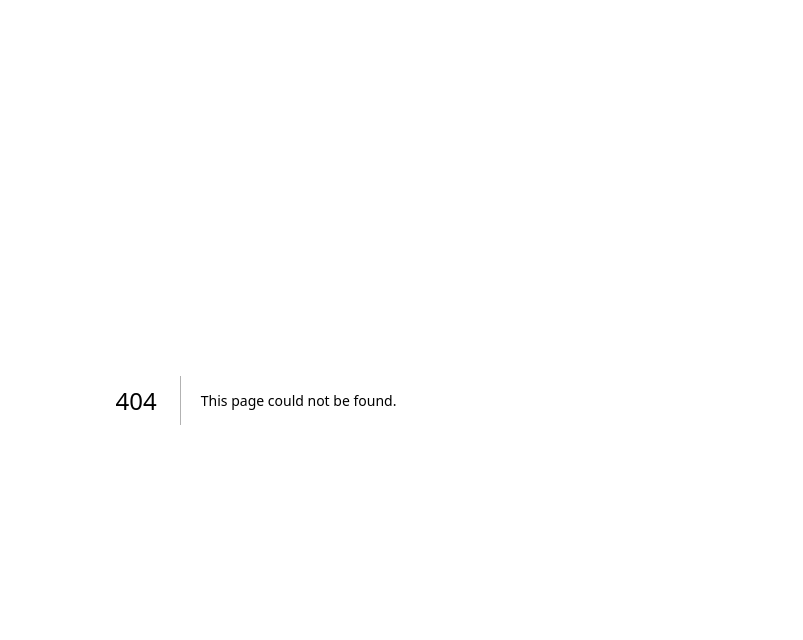
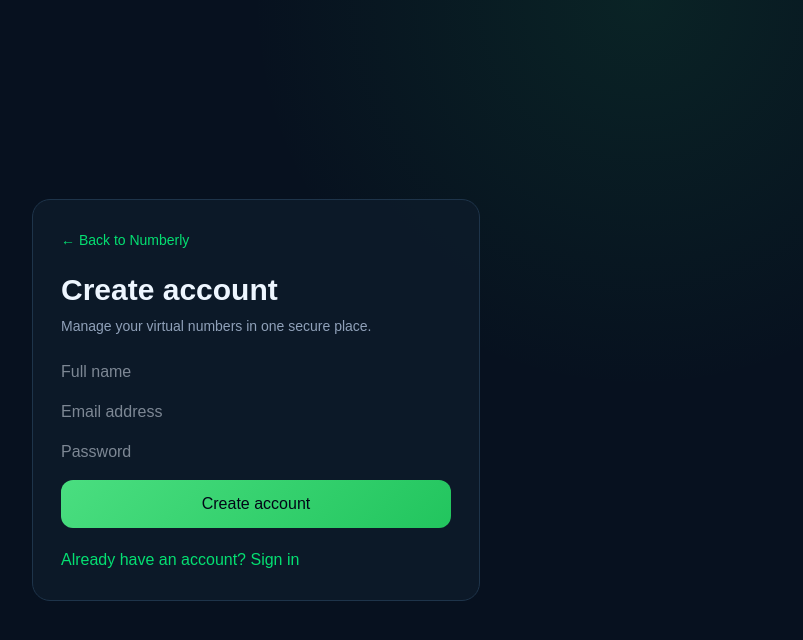
Before and after one commit to successful-pix/virtual-number-app, a Next.js app: page /auth in a window 1280 px wide. Before the commit this address had no page. Shown: the top 640 px of the page, without its empty margins (384-1187 px from the left). Built offline with nearby package versions, Linux system fonts and the light colour scheme; no server answers.

Commit message:
Add Supabase authentication page

```diff
--- /dev/null
+++ b/src/app/auth/page.tsx
@@ -0,0 +1,27 @@
+"use client";
+
+import { useState } from "react";
+import Link from "next/link";
+import { supabase } from "@/lib/supabase/client";
+
+export default function AuthPage() {
+  const [mode, setMode] = useState<"login" | "signup">("signup");
+  const [email, setEmail] = useState("");
+  const [password, setPassword] = useState("");
+  const [fullName, setFullName] = useState("");
+  const [message, setMessage] = useState("");
+  const [loading, setLoading] = useState(false);
+
+  async function submit(e: React.FormEvent) {
+    e.preventDefault(); setLoading(true); setMessage("");
+    const result = mode === "signup"
+      ? await supabase.auth.signUp({ email, password, options: { data: { full_name: fullName } } })
+      : await supabase.auth.signInWithPassword({ email, password });
+    if (result.error) setMessage(result.error.message);
+    else if (mode === "signup") setMessage("Account created. Check your email if confirmation is enabled, then sign in.");
+    else window.location.href = "/dashboard";
+    setLoading(false);
+  }
+
+  return <main className="min-h-screen grid place-items-center px-5 py-10"><div className="card w-full max-w-md p-7"><Link href="/" className="text-sm text-green-400">← Back to Numberly</Link><h1 className="mt-5 text-3xl font-black">{mode === "signup" ? "Create account" : "Welcome back"}</h1><p className="mt-2 text-sm text-slate-400">Manage your virtual numbers in one secure place.</p><form onSubmit={submit} className="mt-6 space-y-4">{mode === "signup" && <input value={fullName} onChange={e=>setFullName(e.target.value)} required placeholder="Full name" className="input"/>}<input value={email} onChange={e=>setEmail(e.target.value)} required type="email" placeholder="Email address" className="input"/><input value={password} onChange={e=>setPassword(e.target.value)} required minLength={6} type="password" placeholder="Password" className="input"/><button disabled={loading} className="gradient w-full rounded-xl py-3 font-bold text-slate-950 disabled:opacity-60">{loading ? "Please wait..." : mode === "signup" ? "Create account" : "Sign in"}</button></form>{message && <p className="mt-4 text-sm text-slate-300">{message}</p>}<button onClick={()=>{setMode(mode === "signup" ? "login" : "signup");setMessage("")}} className="mt-5 text-sm text-green-400">{mode === "signup" ? "Already have an account? Sign in" : "Need an account? Create one"}</button></div></main>;
+}
```
